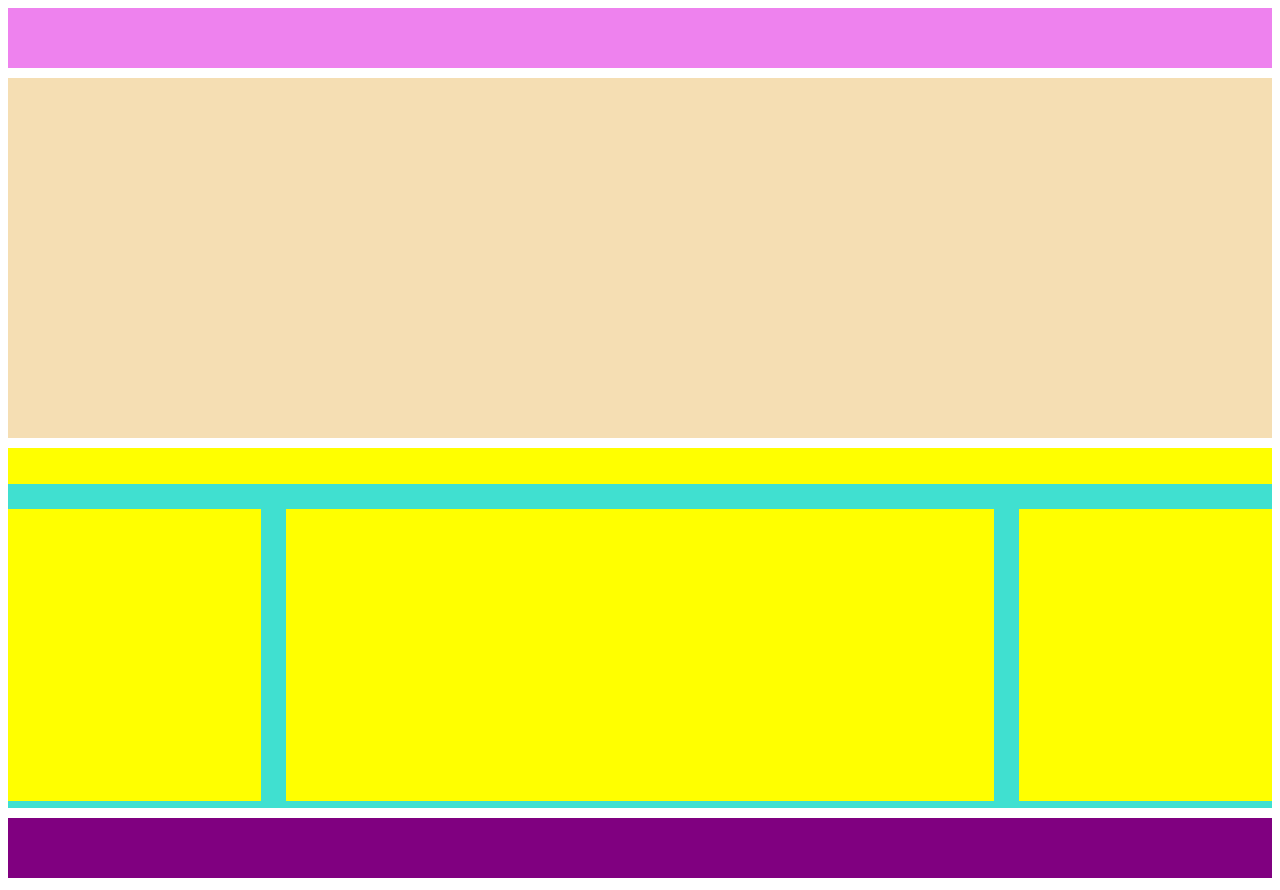
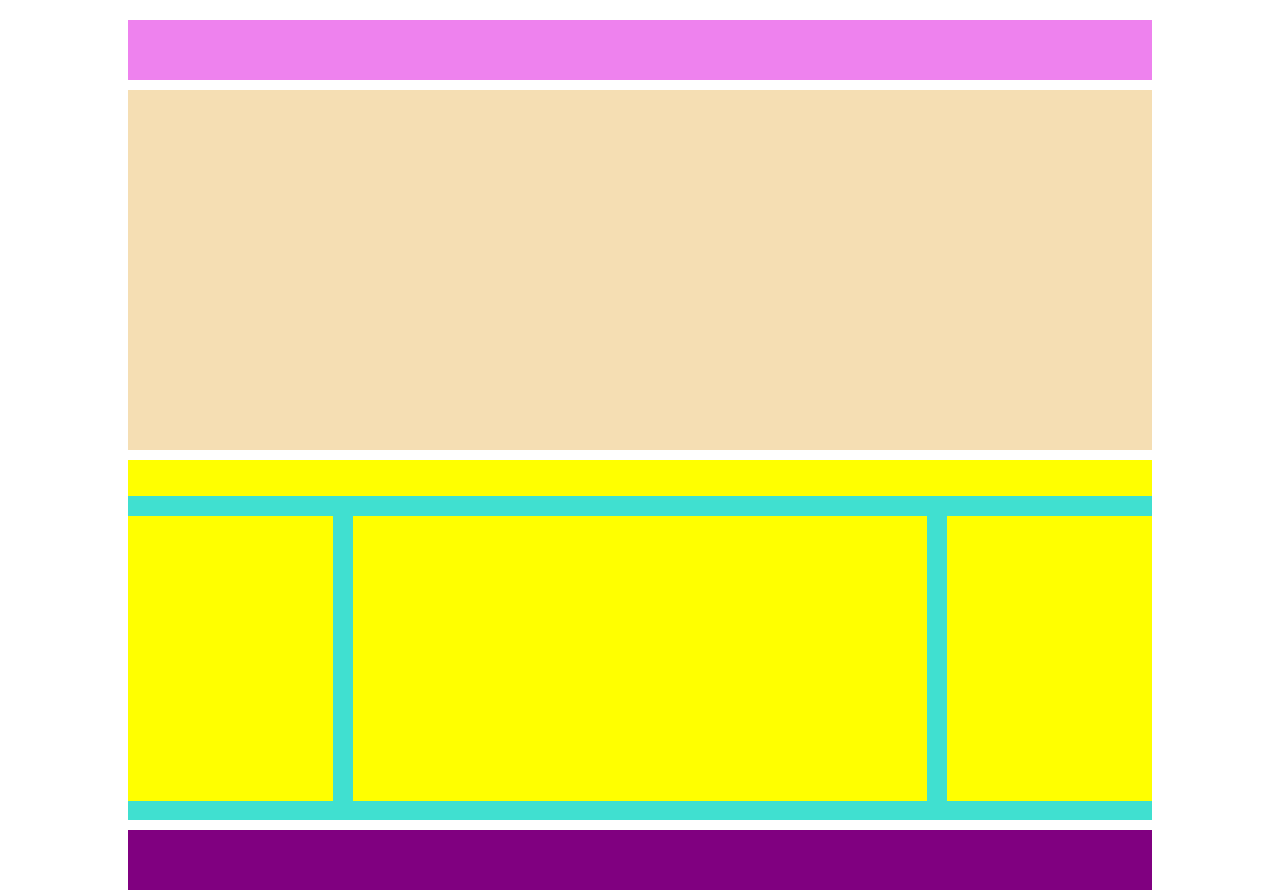
Before and after one commit to StefanoMDeveloper/htmlcss-struttura-wp, a plain HTML site: page index.html in a window 1280 px wide. Drawn offline with Linux system fonts and the light colour scheme.

Commit message:
Aggiunto clearfix

```diff
--- a/css/style.css
+++ b/css/style.css
@@ -1,20 +1,33 @@
-header{
+*{
+    margin: 0;
+    padding: 0;
+    box-sizing: border-box;
+}
+
+.container{
+    width: 80%;
+    margin: 0 auto;
+}
+.top{
     height: 60px;
     background-color: violet;
     margin-bottom: 10px;
+    margin-top: 20px;
 }
 
-section{
+.bot{
     height: 360px;
     background-color: wheat;
     margin-bottom: 10px;
 }
 
-.container{
+main{
+    height: 360px;
     background-color: turquoise;
+    margin-bottom: 10px;
 }
 
-div{
+main div{
     background-color: yellow;
 }
 
@@ -25,13 +38,13 @@ div{
 
 .menu{
     width: 20%;
-    height: 81%;
+    height: 79%;
     float: left;
 }
 
-.main{
+.main-text{
     width: 56%;
-    height: 81%;
+    height: 79%;
     float: left;
     margin: 0 2%;
 
@@ -43,7 +56,7 @@ footer{
     margin-top: 10px;
 }
 
-.container::after{
+main::after{
     content:"";
     display: table;
     clear: both;
--- a/index.html
+++ b/index.html
@@ -1,5 +1,6 @@
 <!DOCTYPE html>
 <html lang="en">
+
 <head>
     <meta charset="UTF-8">
     <meta http-equiv="X-UA-Compatible" content="IE=edge">
@@ -7,18 +8,31 @@
     <title>WordPress</title>
     <link rel="stylesheet" href="css/style.css">
 </head>
+
 <body>
-    <header></header>
-    <main>
-        <section></section>
-        <section class="container">
+    <div class="container">
+        <!-- header -->
+        <header>
+            <div class="top"></div>
+            <div class="bot"></div>
+        </header>
+        <!-- header -->
+
+        <!-- main -->
+        <main>
             <div class="head"></div>
             <div class="menu"></div>
-            <div class="main"></div>
+            <div class="main-text"></div>
             <div class="menu"></div>
-        </section>
-    </main>
 
-    <footer></footer>
+        </main>
+        <!-- main -->
+
+        <!-- footer -->
+        <footer></footer>
+        <!-- footer -->
+
+    </div>
 </body>
+
 </html>
```
